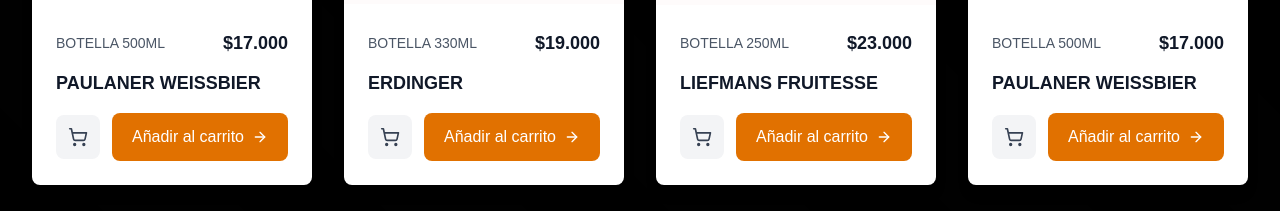
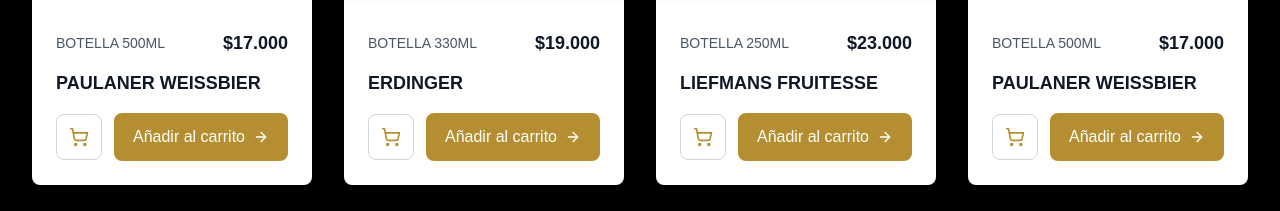
Before and after one commit to bastianalzate/market-club-frontend, a Next.js app: page / in a window 1280 px wide. Shown: the part 2716-2927 px from the top of the page. Built offline with nearby package versions, Linux system fonts and the light colour scheme.

Commit message:
Mejora los botones de agregar al carrito en varios componentes, ajustando estilos y colores para una mejor experiencia visual. Se implementan efectos de hover y se normalizan los colores de fondo, optimizando la presentación en SuggestedProducts, FavoriteProducts, ProductGrid y ProductCard.

```diff
--- a/src/components/gifts/SuggestedProducts.tsx
+++ b/src/components/gifts/SuggestedProducts.tsx
@@ -217,7 +217,12 @@
                   </div>
 
                   {/* Botón de agregar al carrito */}
-                  <button className="w-full bg-amber-500 hover:bg-amber-600 text-white font-semibold py-3 px-4 rounded-lg transition-colors duration-200 flex items-center justify-center space-x-2">
+                  <button
+                    className="w-full text-white font-semibold py-3 px-4 rounded-lg transition-colors duration-200 flex items-center justify-center space-x-2"
+                    style={{ backgroundColor: '#B58E31' }}
+                    onMouseEnter={(e) => e.currentTarget.style.backgroundColor = '#A07D2A'}
+                    onMouseLeave={(e) => e.currentTarget.style.backgroundColor = '#B58E31'}
+                  >
                     <ShoppingCart className="w-5 h-5" />
                     <span>Añadir al carrito</span>
                     <ChevronRight className="w-4 h-4" />
--- a/src/components/home/FavoriteProducts.tsx
+++ b/src/components/home/FavoriteProducts.tsx
@@ -131,16 +131,25 @@
                   {/* Botón de carrito cuadrado */}
                   <button
                     onClick={() => handleAddToCart(product.id)}
-                    className="p-3 bg-gray-100 hover:bg-gray-200 rounded-lg transition-colors"
+                    className="p-3 rounded-lg transition-colors hover:bg-gray-50"
+                    style={{
+                      backgroundColor: 'transparent',
+                      borderColor: '#D0D5DD',
+                      borderWidth: '1px',
+                      borderStyle: 'solid'
+                    }}
                     aria-label="Agregar al carrito"
                   >
-                    <ShoppingCart className="w-5 h-5 text-gray-700" />
+                    <ShoppingCart className="w-5 h-5" style={{ color: '#B58E31' }} />
                   </button>
 
                   {/* Botón principal "Añadir al carrito" */}
                   <button
                     onClick={() => handleAddToCart(product.id)}
-                    className="flex-1 flex items-center justify-center space-x-2 bg-amber-600 hover:bg-amber-700 text-white py-3 px-4 rounded-lg font-medium transition-colors"
+                    className="flex-1 flex items-center justify-center space-x-2 text-white py-3 px-4 rounded-lg font-medium transition-colors"
+                    style={{ backgroundColor: '#B58E31' }}
+                    onMouseEnter={(e) => e.currentTarget.style.backgroundColor = '#A07D2A'}
+                    onMouseLeave={(e) => e.currentTarget.style.backgroundColor = '#B58E31'}
                   >
                     <span>Añadir al carrito</span>
                     <ArrowRight className="w-4 h-4" />
--- a/src/components/tienda/ProductGrid.tsx
+++ b/src/components/tienda/ProductGrid.tsx
@@ -169,9 +169,12 @@
                   disabled={!product.inStock}
                   className={`px-4 py-2 rounded-lg font-medium transition-colors ${
                     product.inStock
-                      ? "bg-amber-600 text-white hover:bg-amber-700"
+                      ? "text-white"
                       : "bg-gray-300 text-gray-500 cursor-not-allowed"
                   }`}
+                  style={product.inStock ? { backgroundColor: '#B58E31' } : {}}
+                  onMouseEnter={product.inStock ? (e) => e.currentTarget.style.backgroundColor = '#A07D2A' : undefined}
+                  onMouseLeave={product.inStock ? (e) => e.currentTarget.style.backgroundColor = '#B58E31' : undefined}
                 >
                   Agregar al carrito
                 </button>
--- a/src/features/products/components/ProductCard.tsx
+++ b/src/features/products/components/ProductCard.tsx
@@ -124,9 +124,12 @@
             disabled={!product.inStock}
             className={`flex-1 flex items-center justify-center space-x-2 py-2 px-4 rounded-lg font-medium transition-colors ${
               product.inStock
-                ? "bg-amber-600 text-white hover:bg-amber-700"
+                ? "text-white"
                 : "bg-gray-300 text-gray-500 cursor-not-allowed"
             }`}
+            style={product.inStock ? { backgroundColor: '#B58E31' } : {}}
+            onMouseEnter={product.inStock ? (e) => e.currentTarget.style.backgroundColor = '#A07D2A' : undefined}
+            onMouseLeave={product.inStock ? (e) => e.currentTarget.style.backgroundColor = '#B58E31' : undefined}
           >
             <ShoppingCart className="w-4 h-4" />
             <span>{product.inStock ? "Agregar" : "Agotado"}</span>
```
